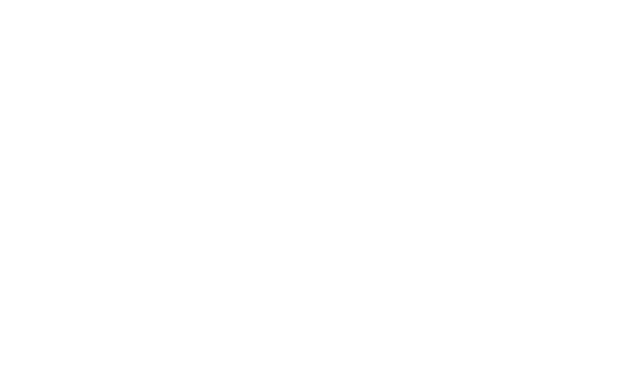
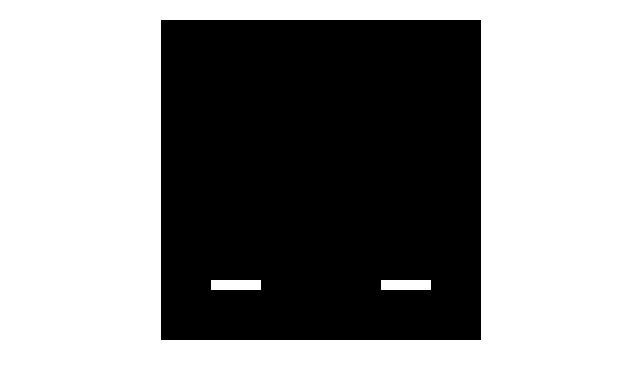
Before and after one commit to sasurai-usagi3/siteswap-viewer, a plain HTML site: page docs/index.html in a window 1280 px wide. Shown: the whole page, without its empty margins (319-959 px from the left). Drawn offline with Linux system fonts and the light colour scheme.

Commit message:
feature: 最小限のCSS

```diff
--- a/docs/application.css
+++ b/docs/application.css
@@ -0,0 +1,39 @@
+html {
+  margin: 0;
+}
+
+body {
+  margin: 20px 0 0;
+}
+
+.p-window {
+  position: relative;
+  margin: 0 auto;
+  background-color: #000;
+  width: 320px;
+  height: 320px;
+}
+
+.p-ball {
+  position: absolute;
+  width: 20px;
+  height: 20px;
+  border-radius: 50%;
+}
+
+.p-hand {
+  position: absolute;
+  width: 50px;
+  height: 10px;
+  background-color: #fff;
+}
+
+.p-hand--left {
+  bottom: 50px;
+  left: 50px;
+}
+
+.p-hand--right {
+  bottom: 50px;
+  right: 50px;
+}
--- a/docs/index.html
+++ b/docs/index.html
@@ -2,10 +2,15 @@
 <html>
 <head>
   <meta charset="utf-8">
+  <meta name="viewport" content="width=device-width,initial-scale=1">
   <title>Siteswap</title>
   <script src="application.js"></script>
   <link rel="stylesheet" href="application.css">
 </head>
 <body>
+  <div class="p-window">
+    <div class="p-hand p-hand--left"></div>
+    <div class="p-hand p-hand--right"></div>
+  </div>
 </body>
 </html>
```
